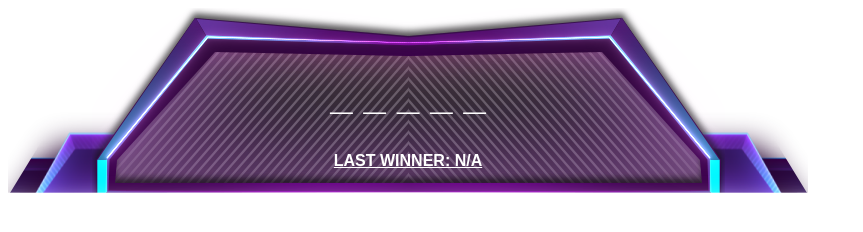
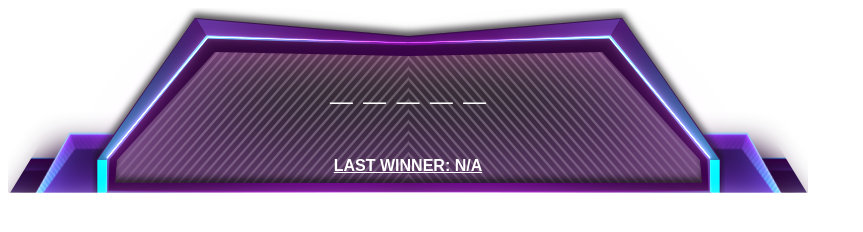
Before and after one commit to JaxCorps/WordGame, a plain HTML site: page index.html in a window 1280 px wide. Shown: the whole page, without its empty margins (0-863 px from the left). Drawn offline with Linux system fonts and the light colour scheme; a web font is replaced by a local one.

Commit message:
fixed define

```diff
--- a/index.html
+++ b/index.html
@@ -26,12 +26,12 @@
         font-weight: bold;
       }
       #answer {
-        padding-top: 20px;
+        padding-top: 10px;
         font-size: 40px;
         line-height: 0px;
       }
       #define {
-        padding-top: 5px;
+        padding-top: 20px;
         font-size: 20px;
       }
     </style>
```
